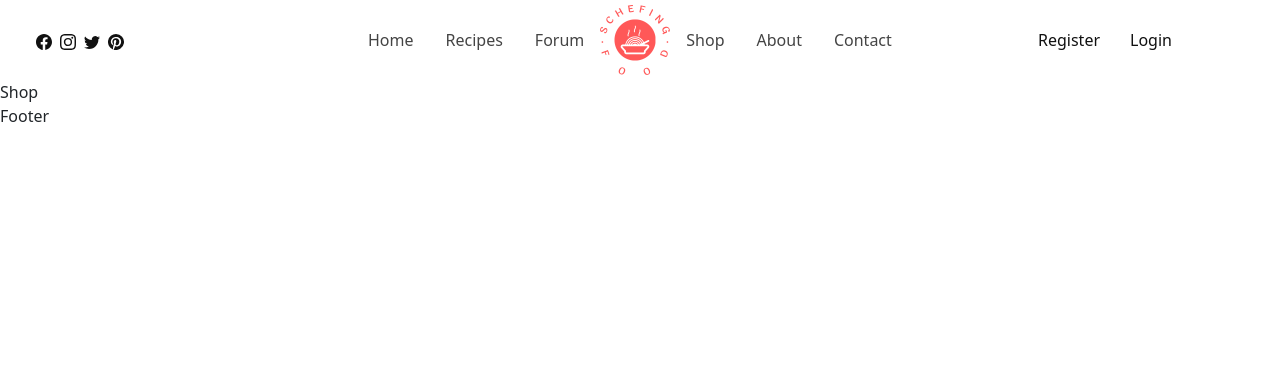
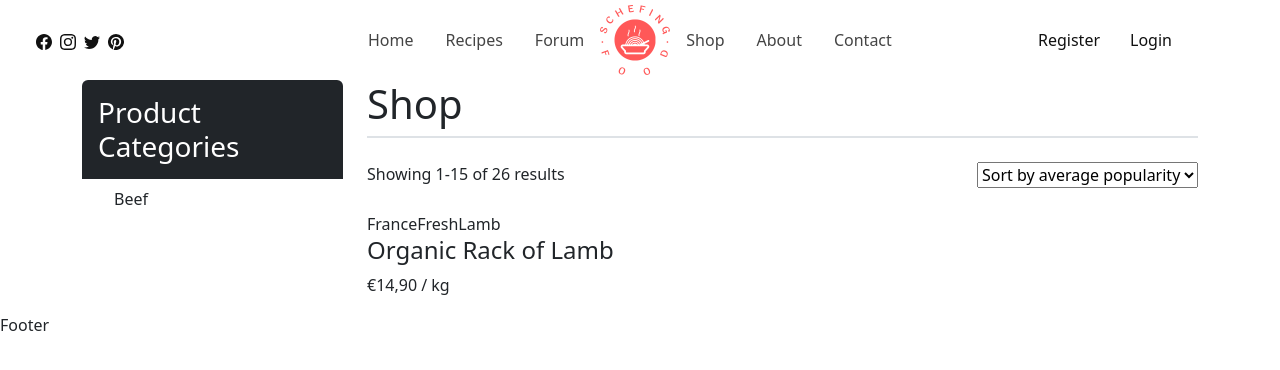
Before and after one commit to Tomy27k/SchefingFoodBlog, a React (Create React App) app: page /shop in a window 1280 px wide. Shown: the top 370 px of the page. Built offline with nearby package versions, Linux system fonts and the light colour scheme.

Commit message:
shop initial and edited

```diff
--- a/src/Routes/View/Auth/Register.js
+++ b/src/Routes/View/Auth/Register.js
@@ -33,7 +33,7 @@ const Register = () => {
            <div className="input-group-item">
            <input type="text" placeholder="Full Name "/>
             <input type="email"  placeholder="E-mail" />
-            <input type="password" placeholder="Password" />
+            <input type="password" placeholder="Password" defaultValue='' />
             <input type="password" placeholder="Password Confirm" />
            </div>
             <button className="btn btn-success">Register </button>
@@ -41,6 +41,7 @@ const Register = () => {
         </div>
       </div>
     </main>
+
   );
 };
 
--- a/src/Routes/View/client/Shop/Shop.js
+++ b/src/Routes/View/client/Shop/Shop.js
@@ -1,9 +1,47 @@
-import React from 'react'
-
+import React from "react";
+import { Link } from "react-router-dom";
 const Shop = () => {
   return (
-    <div>Shop</div>
-  )
-}
+    <section className="shop-page">
+      <div className="container ">
+        <div className="row">
+        <aside className="col-3">
+          <h3 className="p-3 bg-dark text-white rounded-top">Product Categories</h3>
+          <ul className="categories-lists ">
+            <li><Link className="text-dark">Beef</Link></li>
+          </ul>
+        </aside>
+        <div className="products col-9">
+        <h1 className="border-bottom pb-2 border-2">Shop</h1>
+        <div className="product-filter d-flex justify-content-between my-4">
+          <p className="m-0">Showing 1-15 of 26 results</p>
+          <select name="" id="" className="filter-select">
+            <option value="">Sort by average popularity</option>
+            <option value="">Sort by average rating</option>
+            <option value="">Sort by average sales</option>
+            <option value="">Sort by average latest</option>
+          </select>
+        </div>
+        <div className="product-items mt-4">
+          <div className="product-item">
+            <div className="product-image"></div>
+            <div className="product-content">
+              <div className="product-tags">
+                <span>France</span>
+                <span>Fresh</span>
+                <span>Lamb</span>
+              </div>
+              <h4 className="title">Organic Rack of Lamb</h4>
+              <p className="price">€14,90 / kg</p>
+            </div>
+          </div>
+        </div>
 
-export default Shop
+        </div>
+        </div>
+      </div>
+    </section>
+  );
+};
+
+export default Shop;
--- a/src/assets/scss/index.scss
+++ b/src/assets/scss/index.scss
@@ -8,3 +8,4 @@
 @import './forum';
 @import './product-card';
 @import './auth';
+@import './shop';
```
Also changed, not shown: src/Routes/View/client/includes/Header.js (line endings or trailing spaces), src/assets/scss/_shop.scss (added).
